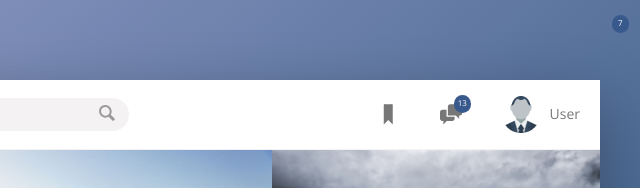
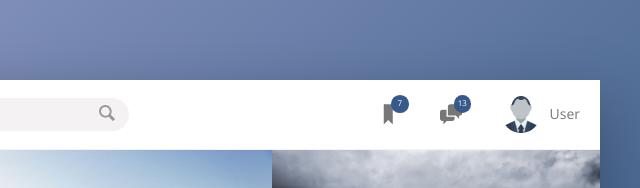
Before and after one commit to nikdsgn/circulator, a website: page index.html in a window 1280 px wide. Shown: the top 188 px of the page, 640-1280 px from the left. Drawn offline with nearby package versions, Linux system fonts and the light colour scheme.

Commit message:
fix navigation bug

```diff
--- a/index.html
+++ b/index.html
@@ -25,7 +25,7 @@
                 </form>
 
                 <nav class="user-nav">
-                    <div class="user-nav__nav__icon-box">
+                    <div class="user-nav__icon-box">
                         <svg class="user-nav__icon">
                             <use xlink:href="img/sprite.svg#icon-bookmark"></use>
                         </svg>
```
